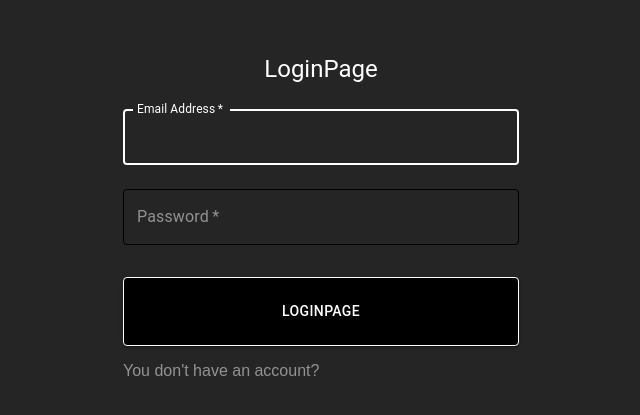
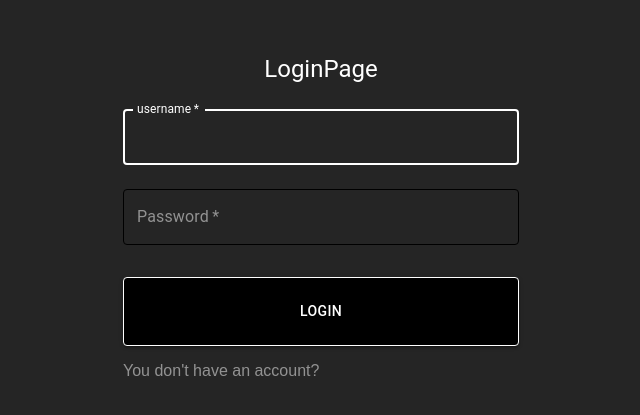
Before and after one commit to LJanaszek/projektmvc, a Next.js app: page /login in a window 1280 px wide. Shown: the part 107-522 px from the top of the page, without its empty margins (319-959 px from the left). Built offline with nearby package versions, Linux system fonts and the light colour scheme.

Commit message:
poprawki 1.05.2025

```diff
--- a/components/loginPage/index.tsx
+++ b/components/loginPage/index.tsx
@@ -7,11 +7,10 @@ import {
 } from "@mui/material";
 import Link from "next/link";
 import { useState } from "react";
-// import { UserData } from "@/data/user";
 
 
 const LoginPage = () => {
-    const [email, setEmail] = useState("");
+    const [username, setUsername] = useState("");
     const [password, setPassword] = useState("");
     const [error, setError] = useState("");
     const handleSubmit = async (e) => {
@@ -21,7 +20,7 @@ const LoginPage = () => {
             method: "POST",
             headers: { "Content-Type": "application/json" },
             body: JSON.stringify({
-                "username": email,
+                "username": username,
                 "password": password
             }),
         });
@@ -51,11 +50,11 @@ const LoginPage = () => {
                         margin="normal"
                         required
                         fullWidth
-                        id="email"
-                        label="Email Address"
-                        name="email"
+                        id="username"
+                        label="username"
+                        name="username"
                         autoFocus
-                        value={email}
+                        value={username}
                         sx={{
                             '& .MuiOutlinedInput-root': {
                                 '& fieldset': {
@@ -78,7 +77,7 @@ const LoginPage = () => {
                                 color: '#fff',
                             },
                         }}
-                        onChange={(e) => setEmail(e.target.value)}
+                        onChange={(e) => setUsername(e.target.value)}
                     />
 
                     <TextField
@@ -137,7 +136,7 @@ const LoginPage = () => {
                         }}
                         onClick={handleSubmit}
                     >
-                        LoginPage
+                        Login
                     </Button>
                     <Link href="/register"
                         style={{
--- a/pages/api/user/index.ts
+++ b/pages/api/user/index.ts
@@ -49,19 +49,19 @@ export default async function handler(
             }
         })
 
-        // const isSomeone = await prisma.assignedUsers.findFirst({
-        //     where:{
-        //         projectId:projectId
-        //     }
-        // })
+        const isSomeone = await prisma.assignedUsers.findFirst({
+            where:{
+                projectId:projectId
+            }
+        })
 
-        // if(!isSomeone){
-        //     await prisma.project.deleteMany({
-        //         where:{
-        //             id:projectId
-        //         }
-        //     })
-        // }
+        if(!isSomeone){
+            await prisma.project.deleteMany({
+                where:{
+                    id:projectId
+                }
+            })
+        }
 
         return res.status(200).json({message:"User deleted form project"})
     }
```
Also changed, not shown: components/projectContent/index.tsx (+8 -1 lines), components/registerPage/registerPage.tsx (+15 -1 lines), 1 other file (tests, documents, lock files or other folders).
